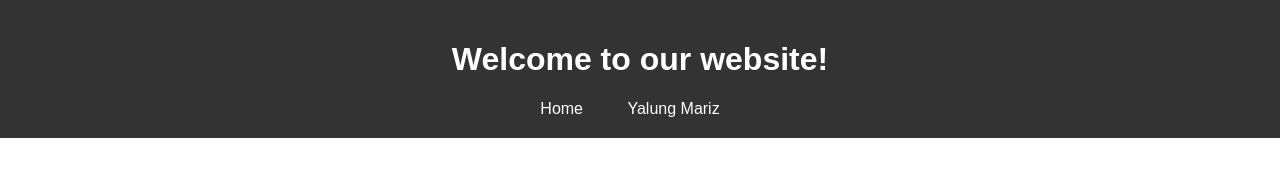
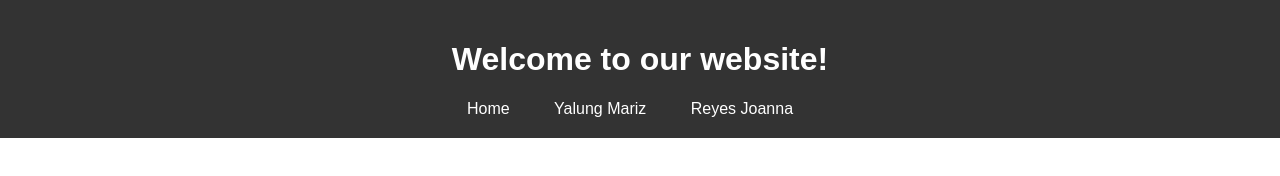
Before and after one commit to yalung-mariz/devops-act, a plain HTML site: page index.html in a window 1280 px wide. Drawn offline with Linux system fonts and the light colour scheme.

Commit message:
activity2

```diff
--- a/index.html
+++ b/index.html
@@ -49,6 +49,7 @@
             <ul>
                 <li><a href="index.html">Home</a></li>
                 <li><a href="yalung.html">Yalung Mariz</a></li>
+                <li><a href="reyes.html">Reyes Joanna</a></li>
             </ul>
         </nav>
     </header>
```
Also changed, not shown: reyes.html (added).
